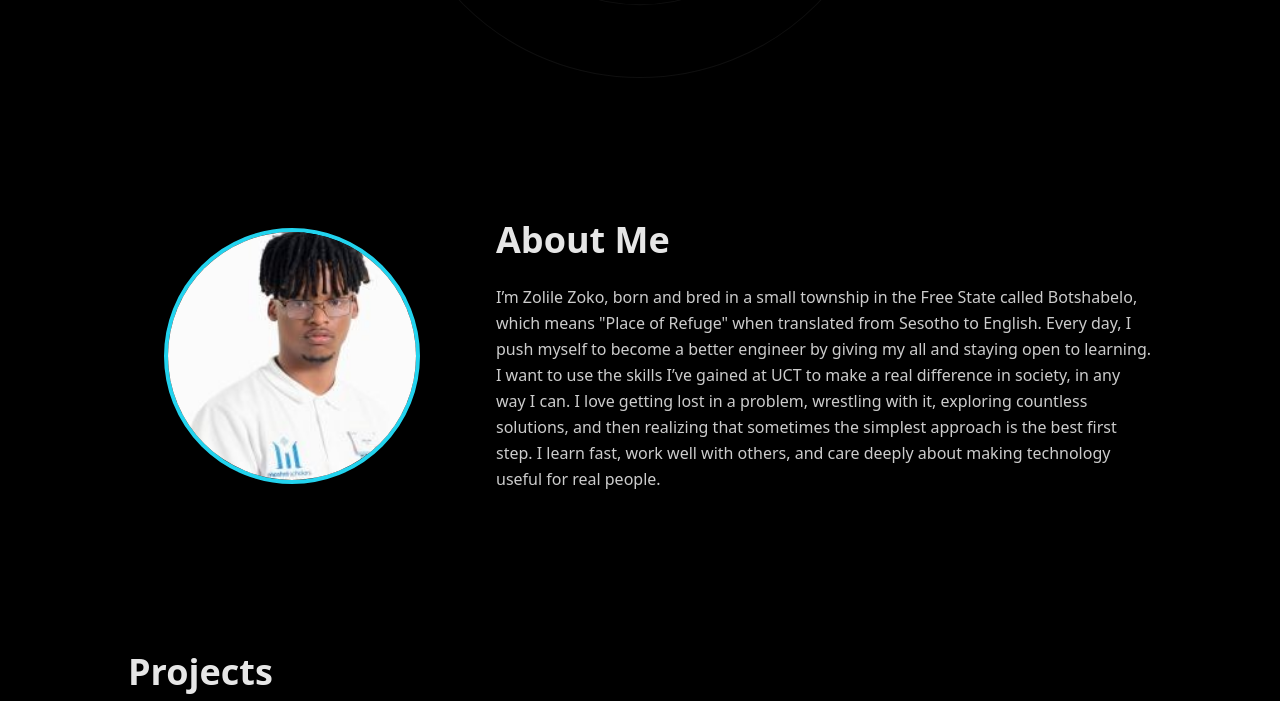
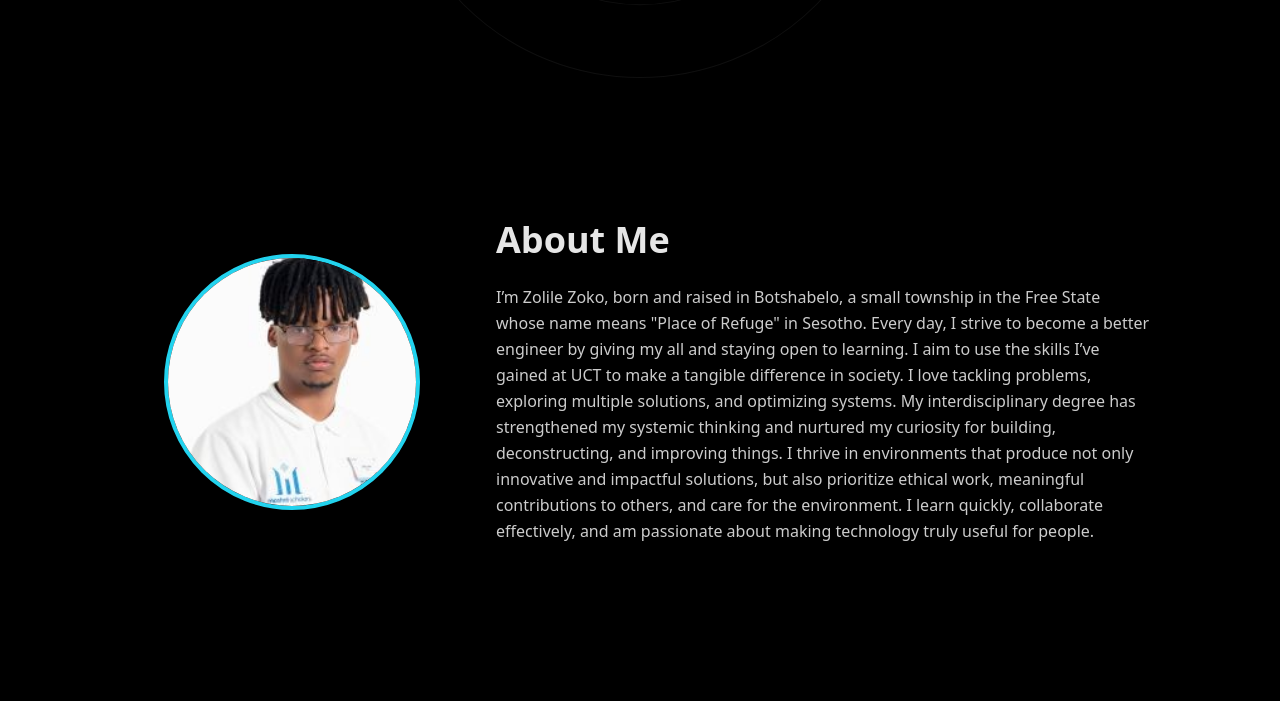
Before and after one commit to ZolileZoko/ZolileZoko.github.io, a plain HTML site: page index.html in a window 1280 px wide. Shown: the part 545-1246 px from the top of the page. Drawn offline with nearby package versions, Linux system fonts and the light colour scheme.

Commit message:
Improved about section

```diff
--- a/index.html
+++ b/index.html
@@ -61,9 +61,10 @@
     </div>
   <div class="md:w-2/3">
   <h2 class="text-3xl md:text-4xl font-bold text-white/90 mb-6">About Me</h2>
-  <p class="text-white/80 leading-relaxed">
-    I’m Zolile Zoko, born and bred in a small township in the Free State called Botshabelo, which means "Place of Refuge" when translated from Sesotho to English. Every day, I push myself to become a better engineer by giving my all and staying open to learning. I want to use the skills I’ve gained at UCT to make a real difference in society, in any way I can. I love getting lost in a problem, wrestling with it, exploring countless solutions, and then realizing that sometimes the simplest approach is the best first step. I learn fast, work well with others, and care deeply about making technology useful for real people.
-  </p>
+<p class="text-white/80 leading-relaxed">
+  I’m Zolile Zoko, born and raised in Botshabelo, a small township in the Free State whose name means "Place of Refuge" in Sesotho. Every day, I strive to become a better engineer by giving my all and staying open to learning. I aim to use the skills I’ve gained at UCT to make a tangible difference in society. I love tackling problems, exploring multiple solutions, and optimizing systems. My interdisciplinary degree has strengthened my systemic thinking and nurtured my curiosity for building, deconstructing, and improving things. I thrive in environments that produce not only innovative and impactful solutions, but also prioritize ethical work, meaningful contributions to others, and care for the environment. I learn quickly, collaborate effectively, and am passionate about making technology truly useful for people.
+</p>
+
 
 </div>
 
```
